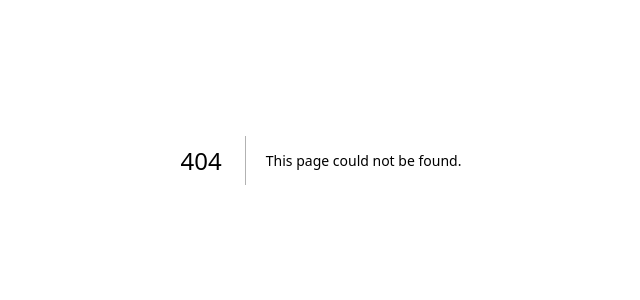
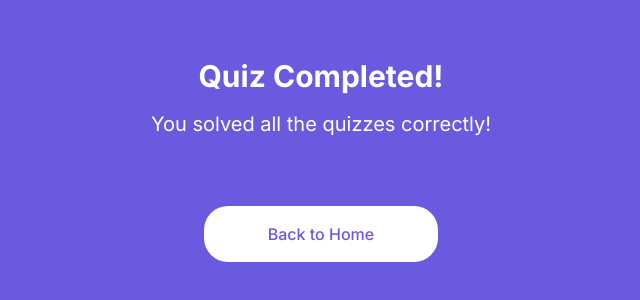
Before and after one commit to htheanh2000/Vani-heroes-quiz-fe, a Next.js app: page /quiz/completion in a window 1280 px wide. Before the commit this address had no page. Shown: the part 240-540 px from the top of the page, without its empty margins (319-959 px from the left). Built offline with nearby package versions, Linux system fonts and the light colour scheme.

Commit message:
feat: handle quiz completion screen

```diff
--- /dev/null
+++ b/src/app/quiz/completion/page.tsx
@@ -0,0 +1,26 @@
+import Button from "@/components/button";
+import Link from "next/link";
+
+interface QuizCompletionProps {
+  totalQuestions: number;
+  correctAnswers: number;
+}
+
+
+const QuizCompletion: React.FC<QuizCompletionProps> = ({ totalQuestions, correctAnswers }) => {
+  return (
+    <div className="flex flex-col items-center justify-center h-screen bg-primary px-6 text-white">
+      <h2 className="text-3xl font-bold mb-4">Quiz Completed!</h2>
+      <p className="text-xl mb-8">
+        You solved all the quizzes correctly!
+      </p>
+      <div className="flex flex-col space-y-4">
+        <Link href='/'>
+        <Button  style="secondary">Back to Home</Button>
+        </Link>
+      </div>
+    </div>
+  );
+};
+
+export default QuizCompletion;
--- a/src/app/quiz/page.tsx
+++ b/src/app/quiz/page.tsx
@@ -38,7 +38,6 @@ const QuizPage = () => {
     const handleCloseModal = () => {
         setIsModalOpen(false);
     };
-    console.log(selectedAnswer);
 
     useEffect(() => {
         dispatch(getQuizById({ id: quizId }))
@@ -62,16 +61,15 @@ const QuizPage = () => {
                 setAnswerValidation(null);
             } else {
                 // Handle quiz completion
-                console.log('Quiz completed');
+                router.replace('/quiz/completion')
+                // console.log('Quiz completed');
                 // Redirect or update state to show quiz results
             }
         }, 1000);
     };
 
     const colorCheck = (index: null) => {
-        console.log("answerValidation",answerValidation);
         if(selectedAnswer != index) return '' ;
-
         // only check selectedAnswer
         if(!answerValidation) {
             return 'bg-primary text-white' ;
```
